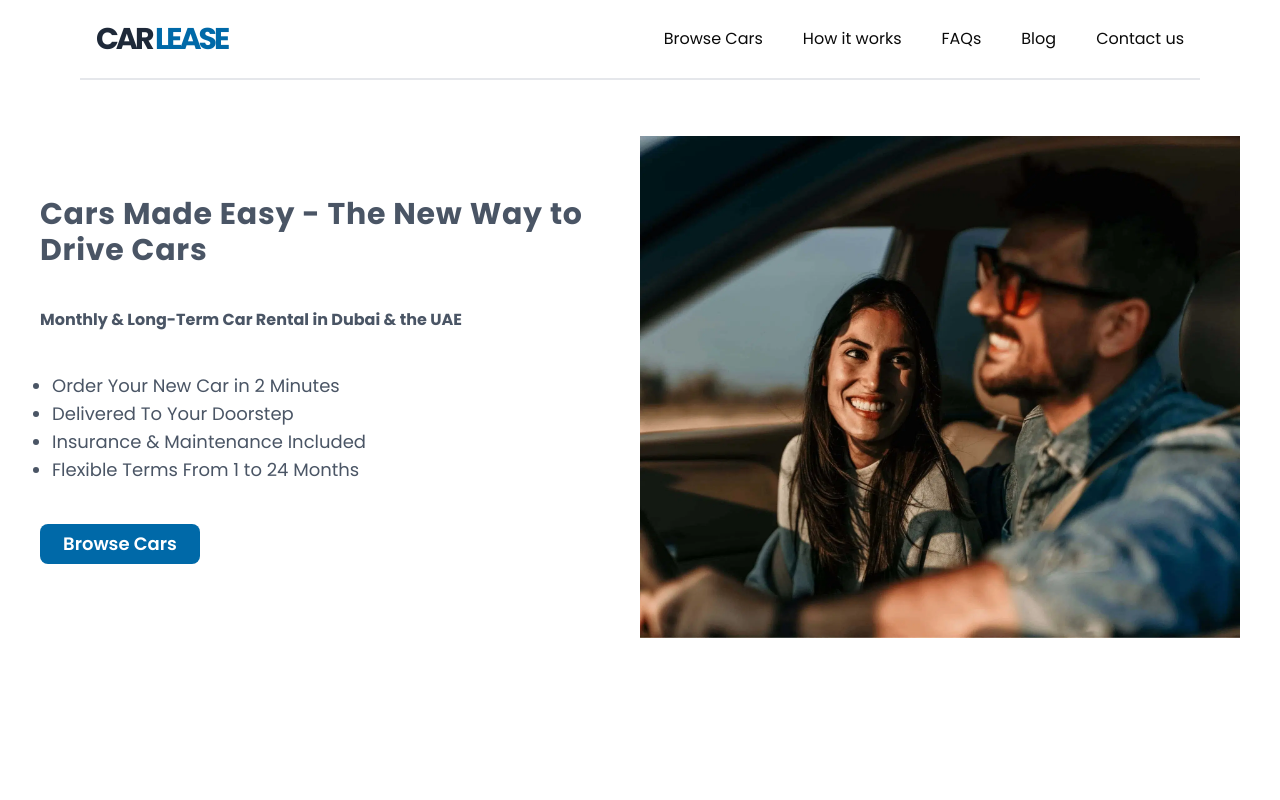
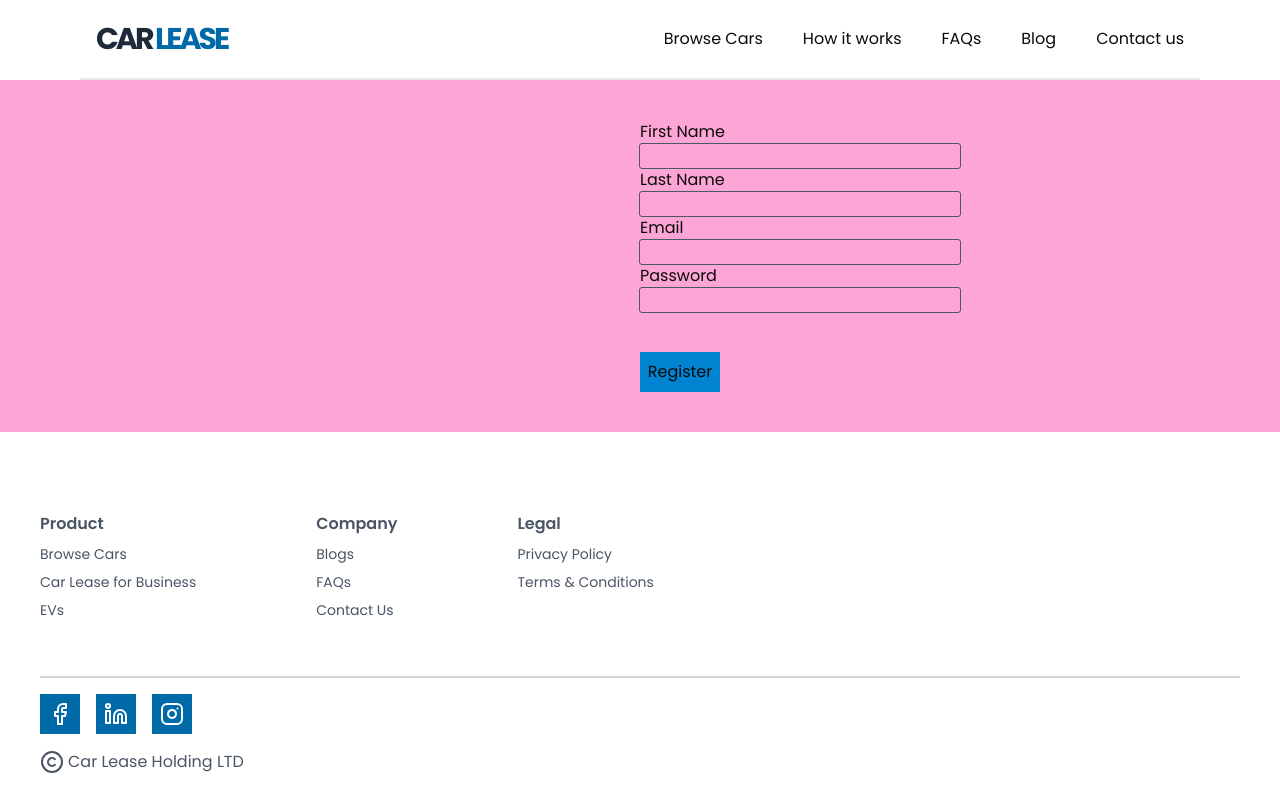
Before and after one commit to mohammedansarusman/leaseCars, a Next.js app: page /sign-up in a window 1280 px wide. Before the commit this address had no page. Shown: the top 800 px of the page. Built offline with nearby package versions, Linux system fonts and the light colour scheme.

Commit message:
react hook form learned

```diff
--- a/package.json
+++ b/package.json
@@ -8,6 +8,7 @@
     "start": "next start"
   },
   "dependencies": {
+    "@hookform/resolvers": "^5.2.2",
     "@radix-ui/react-accordion": "^1.2.12",
     "@radix-ui/react-checkbox": "^1.3.3",
     "@radix-ui/react-dialog": "^1.1.15",
@@ -22,12 +23,14 @@
     "embla-carousel-react": "^8.6.0",
     "firebase": "^12.5.0",
     "lucide-react": "^0.548.0",
-    "next": "16.0.1",
+    "next": "^16.1.1",
     "react": "19.2.0",
     "react-dom": "19.2.0",
+    "react-hook-form": "^7.71.1",
     "react-redux": "^9.2.0",
     "tailwind-merge": "^3.3.1",
     "vaul": "^1.1.2",
+    "zod": "^4.3.5",
     "zustand": "^5.0.8"
   },
   "devDependencies": {
--- /dev/null
+++ b/src/app/sign-up/page.jsx
@@ -0,0 +1,98 @@
+"use client";
+import { useForm } from "react-hook-form";
+
+export default function SignUpPage() {
+  const form = useForm();
+  const { register, handleSubmit, formState } = form;
+  const { errors } = formState;
+  console.log("error=>", errors);
+  const onSubmitFtn = (data) => {
+    console.log("data=>", data);
+  };
+
+  return (
+    <div className="pt-20 w-full bg-pink-300 grid grid-cols-1 lg:grid-cols-2">
+      <div className="hidden lg:block w-1/2 "></div>
+      <form className="py-10" onSubmit={handleSubmit(onSubmitFtn)}>
+        <div className="grid grid-cols-1">
+          <label>First Name</label>
+          <input
+            type="text"
+            className="outline-1 outline-gray-600 w-1/2 rounded-xs"
+            {...register("name", {
+              required: {
+                value: true,
+                message: "Name is required",
+              },
+            })}
+          />
+          {errors.name?.message && <p className="text-sm text-red-500">{errors.name.message}</p>}
+        </div>
+        <div className="grid grid-cols-1">
+          <label>Last Name</label>
+          <input
+            type="text"
+            className="outline-1 outline-gray-600 w-1/2 rounded-xs"
+            {...register("lastName", {
+              required: {
+                value: true,
+                message: "last name is required",
+              },
+            })}
+          />
+          {errors.lastName?.message && <p className="text-sm text-red-500">{errors.lastName?.message}</p>}
+
+        </div>
+        <div className="grid grid-cols-1">
+          <label>Email</label>
+          <input
+            type="email"
+            className="outline-1 outline-gray-600 w-1/2 rounded-xs"
+            {...register("email", {
+              required: {
+                value: true,
+                message: "Email is required",
+              },
+              pattern: {
+                value: /^\S+@\S+\.\S+$/,
+                message: "Invalid email address",
+              },
+            })}
+          />
+          {errors.email?.message && <p className="text-sm text-red-500">{errors.email?.message}</p>}
+
+        </div>
+        <div className="grid grid-cols-1">
+          <label>Password</label>
+          <input
+            type="password"
+            className="outline-1 outline-gray-600 w-1/2 rounded-xs"
+            {...register("password", {
+              required: {
+                value: true,
+                message: "Password is required",
+              },
+              pattern: {
+                value: true,
+                message: "Password required",
+              },
+              minLength: {
+                value: 3,
+                message: "Password length must be minimum 3 charecters",
+              },
+              maxLength: {
+                value: 12,
+                message: "Password length must be maximum 12 charecters",
+              },
+            })}
+          />
+          {errors.password?.message && <p className="text-sm text-red-500">{errors.password?.message}</p>}
+
+        </div>
+        <button className="w-20 h-10 bg-sky-600 hover:text-white transition-colors duration-300 mt-10">
+          Register
+        </button>
+      </form>
+    </div>
+  );
+}
```
Also changed, not shown: 1 other file (tests, documents, lock files or other folders).
